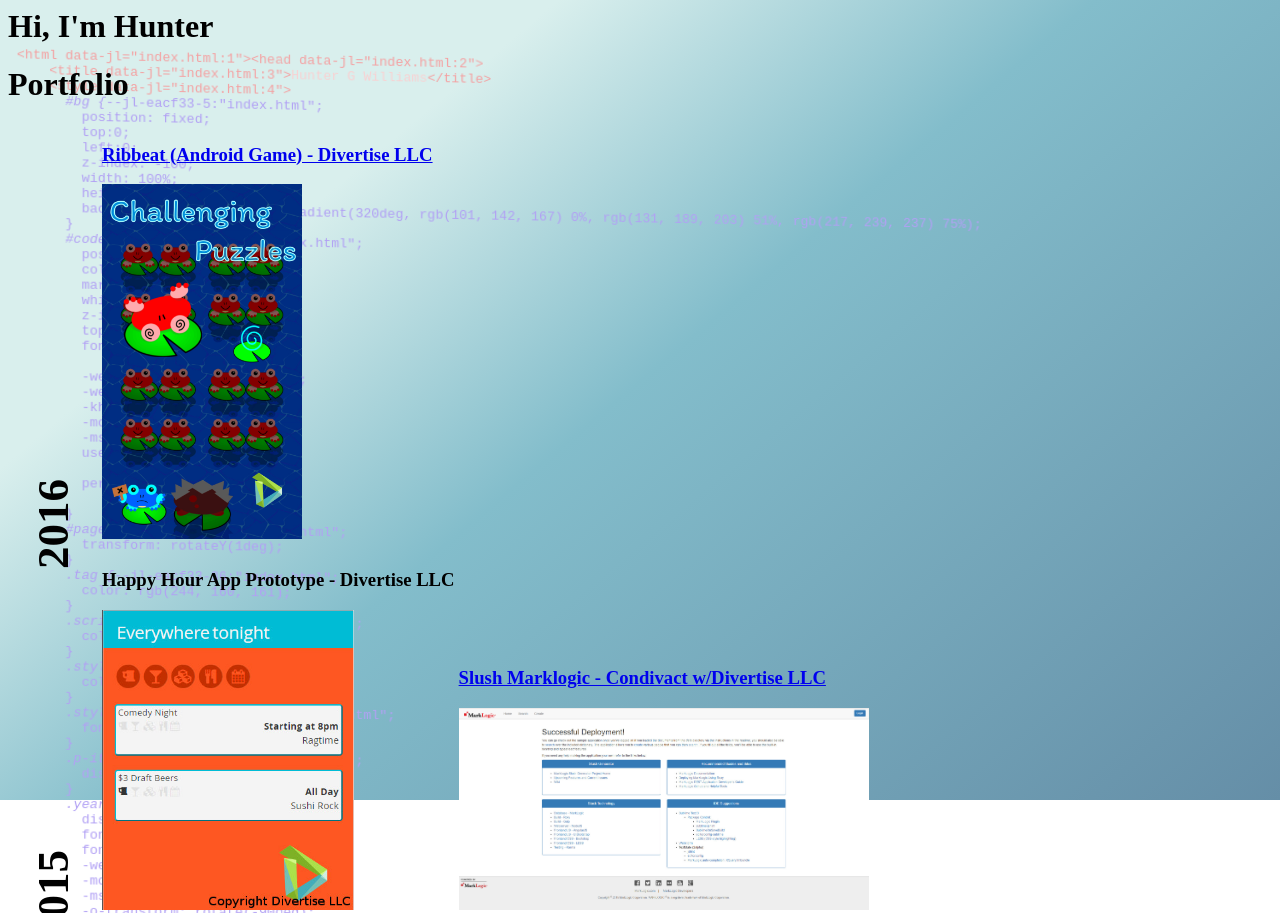
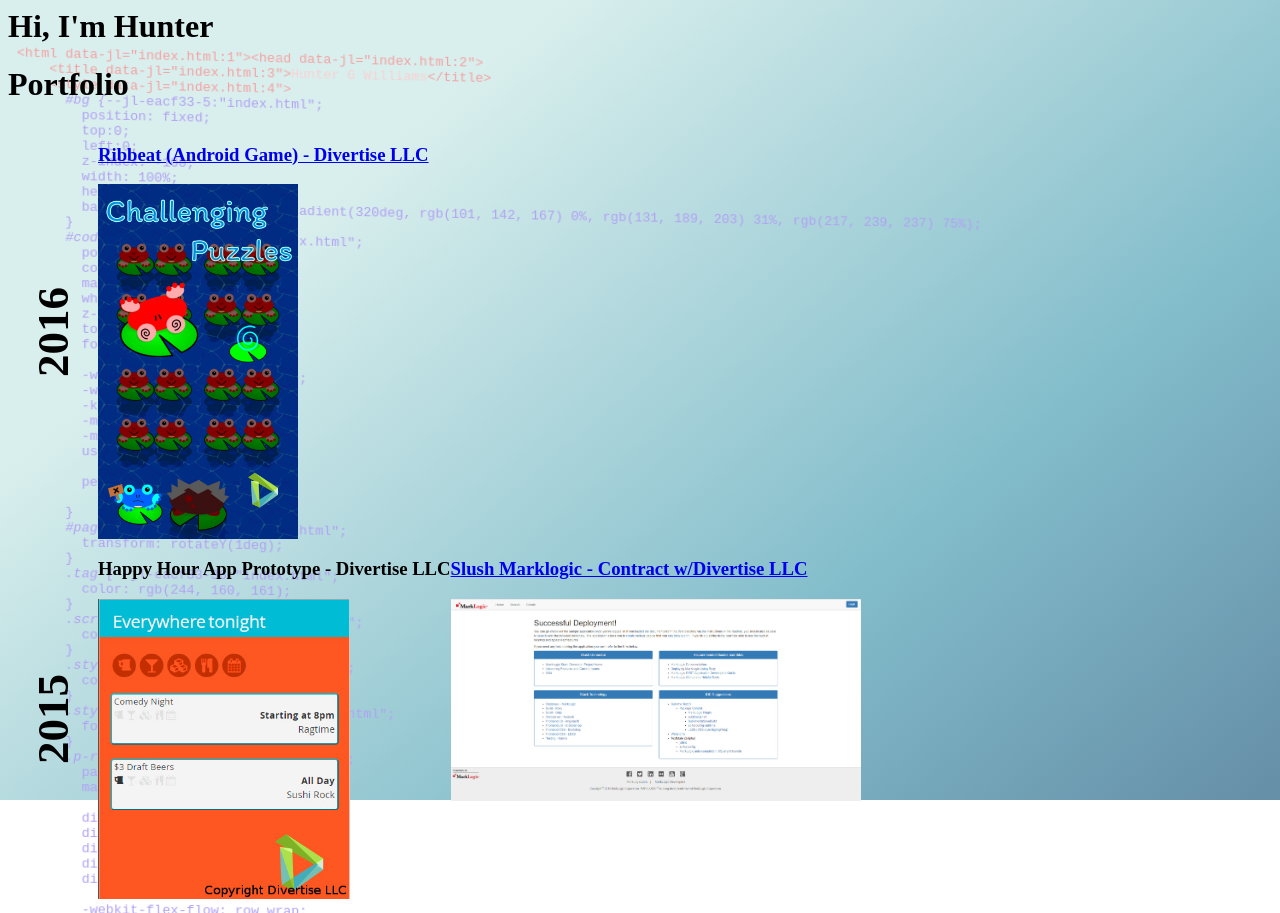
Before and after one commit to hunterwilliams/hunter-site, a plain HTML site: page index.html in a window 1280 px wide. Shown: the top 913 px of the page. Drawn offline with Linux system fonts and the light colour scheme.

Commit message:
Swapping over to flex grid

```diff
--- a/index.html
+++ b/index.html
@@ -9,7 +9,7 @@
         z-index: -100;
         width: 100%;
         height: 100%;
-        background-image: linear-gradient(320deg, rgb(101, 142, 167) 0%, rgb(131, 189, 203) 51%, rgb(217, 239, 237) 75%);
+        background-image: linear-gradient(320deg, rgb(101, 142, 167) 0%, rgb(131, 189, 203) 31%, rgb(217, 239, 237) 75%);
       }
       #code-bg{
         position: absolute;
@@ -45,11 +45,22 @@
       .style-rule {
         font-style: oblique;
       }
+      .p-row {
+        padding: 0;
+        margin: 0;
+
+        display: -webkit-box;
+        display: -moz-box;
+        display: -ms-flexbox;
+        display: -webkit-flex;
+        display: flex;
+
+        -webkit-flex-flow: row wrap;
+        align-items: flex-start;
+      }
       .p-item {
-        display: inline-block;
       }
       .year {
-        display: inline-block;
         font-size: 45px;
         font-weight: bold;
         -webkit-transform: rotate(-90deg);
@@ -57,6 +68,7 @@
         -ms-transform: rotate(-90deg);
         -o-transform: rotate(-90deg);
         filter: progid:DXImageTransform.Microsoft.BasicImage(rotation=3);
+        align-self:center;
       }
       .app-title{
 
@@ -68,24 +80,24 @@
     <div id="bg"></div>
     <h1>Portfolio</h1>
     <div>
-      <div>
+      <div class="p-row">
         <span class="year p-item">2016</span>
         <span class="p-item">
           <h3 class="app-title"><a href="https://play.google.com/store/apps/details?id=se.divertise.FlashPop">Ribbeat (Android Game) - Divertise LLC</a></h3>
           <a href="https://play.google.com/store/apps/details?id=se.divertise.FlashPop"><img src="images/ribbeat.jpg" alt="Ribbeat - Divertise LLC" width="200" height="355" /></a>
         </span>
       </div>
-      <div>
+      <div class="p-row">
         <span class="year p-item">2015</span>
         <span class="p-item">
           <h3 class="app-title">Happy Hour App Prototype - Divertise LLC</h3>
           <img src="images/happyhour.jpg" alt="Happy Hour App" width="252" height="300" /></span>
         <span class="p-item">
-          <h3 class="app-title"><a href="https://github.com/marklogic/slush-marklogic-node">Slush Marklogic - Condivact w/Divertise LLC </a></h3>
+          <h3 class="app-title"><a href="https://github.com/marklogic/slush-marklogic-node">Slush Marklogic - Contract w/Divertise LLC </a></h3>
           <a href="https://github.com/marklogic/slush-marklogic-node"><img src="images/marklogicslush.jpg" alt="marklogicslush" width="410" height="202" /></a>
         </span>
       </div>
-      <div>
+      <div class="p-row">
         <span class="year p-item">2014</span>
         <span class="p-item">
           <h3 class="app-title">Quiz Game for Client (behind paywall)</h3>
@@ -96,7 +108,7 @@
           <a href="https://chrome.google.com/webstore/detail/tabstyles/nbhifclijoompdklmlmieemekidkcnbf"><img src="images/tabstyles.jpg" alt="tabstyles" width="300" height="155" /></a>
         </span>
       </div>
-      <div>
+      <div class="p-row">
         <span class="year p-item">2013</span>
         <span class="p-item">
           <h3 class="app-title"><a href="http://www.randomhousekids.com/games/lunch-lady-legends">Lunch Lady Legends for SRRN Games</a></h3><a href="http://www.randomhousekids.com/games/lunch-lady-legends">
```
